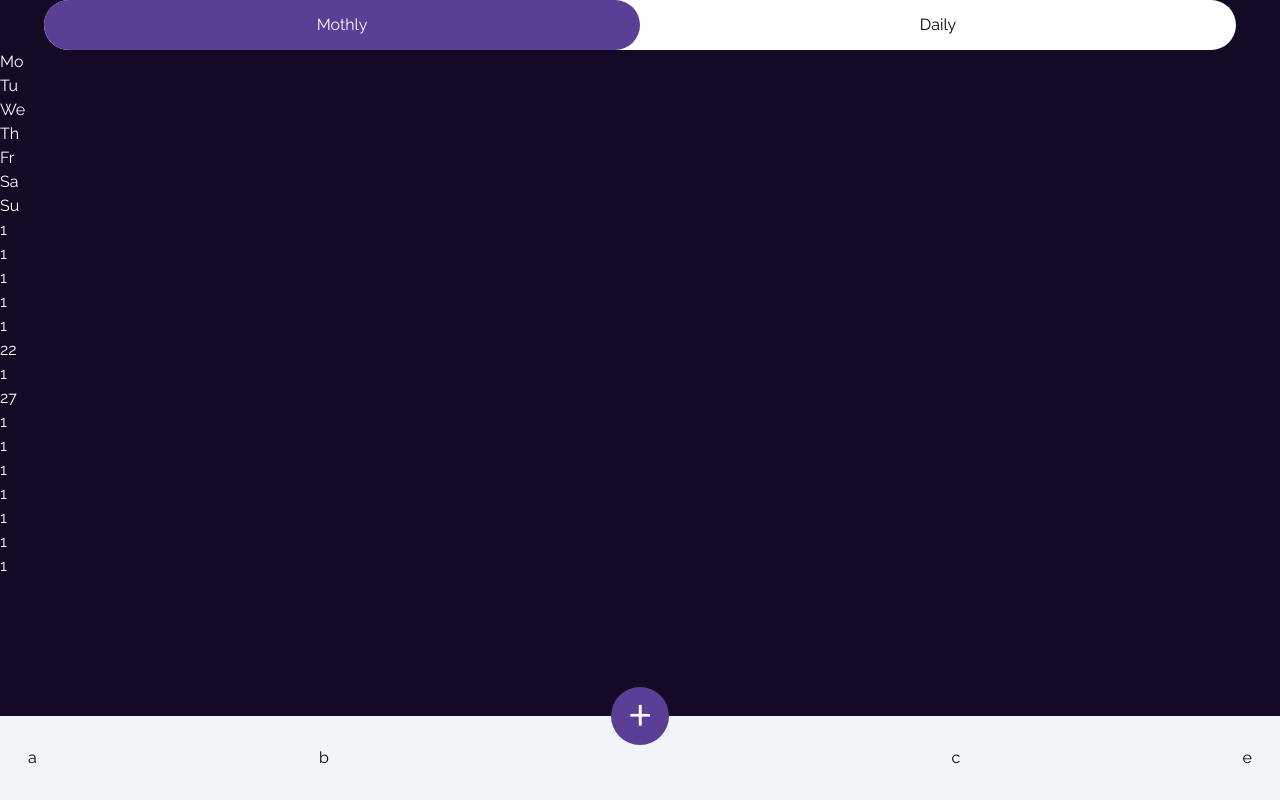
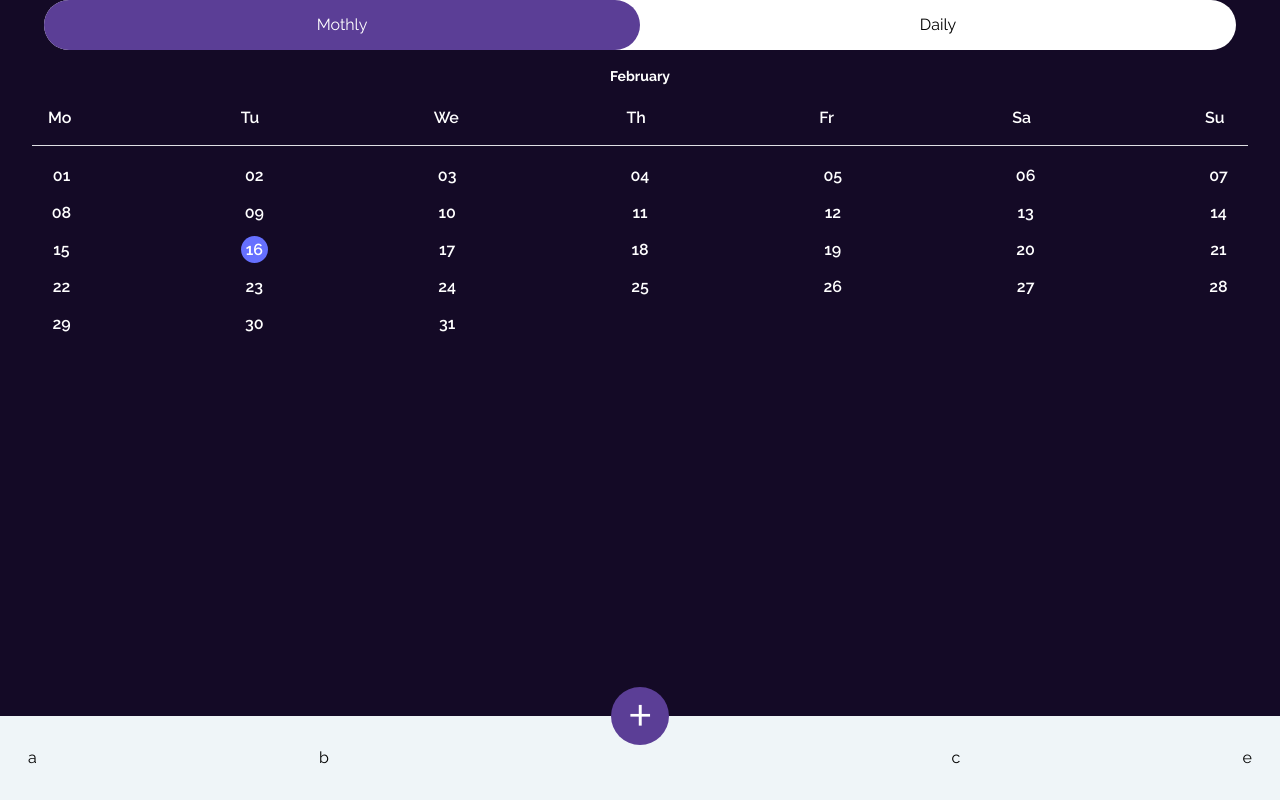
Before and after one commit to jorjodell/todo, a React (Create React App) app: page / in a window 1280 px wide. Built offline with nearby package versions, Linux system fonts and the light colour scheme.

Commit message:
Add calendar days

```diff
--- a/package.json
+++ b/package.json
@@ -7,6 +7,7 @@
     "@testing-library/react": "^13.2.0",
     "@testing-library/user-event": "^13.5.0",
     "clsx": "^1.1.1",
+    "dayjs": "^1.11.2",
     "react": "^18.1.0",
     "react-dom": "^18.1.0",
     "react-hook-form": "^7.31.1",
--- a/public/index.html
+++ b/public/index.html
@@ -12,7 +12,7 @@
     <link rel="apple-touch-icon" href="%PUBLIC_URL%/logo192.png" />
     <link rel="preconnect" href="https://fonts.googleapis.com">
     <link rel="preconnect" href="https://fonts.gstatic.com" crossorigin>
-    <link href="https://fonts.googleapis.com/css2?family=Raleway:wght@300;400;500;700&display=swap" rel="stylesheet">
+    <link href="https://fonts.googleapis.com/css2?family=Raleway:wght@300;400;500;600;700&display=swap" rel="stylesheet">
     <link rel="manifest" href="%PUBLIC_URL%/manifest.json" />
     <!--
       Notice the use of %PUBLIC_URL% in the tags above.
--- a/src/App.js
+++ b/src/App.js
@@ -10,7 +10,9 @@ function App() {
     <div className="bg-dark-bg min-h-screen">
       <div className="logo"></div>
       <ToggleBtn />
-      <Calendar />
+      <div className="px-8">
+        <Calendar />
+      </div>
       <div className="filter"></div>
       <div className="list text-big"></div>
       {openAddModal && <AddModal />}
--- a/src/components/AddModal/AddModal.js
+++ b/src/components/AddModal/AddModal.js
@@ -7,8 +7,6 @@ const AddModal = () => {
   const onSubmit = (data) => {
     console.log(data)
   }
-
-  console.log(errors);
 
   return (
     <div className="modal">
--- a/src/components/Calendar/Calendar.jsx
+++ b/src/components/Calendar/Calendar.jsx
@@ -1,9 +1,21 @@
+import clsx from 'clsx';
+import dayjs from 'dayjs';
 import css from './calendar.module.css'
 
 const Calendar = () => {
+  const firstDate = dayjs().date(1)
+  const dayLen = firstDate.daysInMonth();
+  const days = [];
+
+  for(let i = 0; i < dayLen; i++) {
+    days.push(firstDate.add(i, 'day'))
+  }
+
+
   return (
     <div className={css.calendar}>
-      <div className={css.week}>
+      <p className="text-center mb-5 text-sm font-bold">February</p>
+      <div className={clsx(css.grid, "pb-3 border-b border-[#DFDFE4] mb-4")}>
         <div>Mo</div>
         <div>Tu</div>
         <div>We</div>
@@ -13,21 +25,9 @@ const Calendar = () => {
         <div>Su</div>
       </div>
       <div className={css.grid}>
-        <div>1</div>
-        <div>1</div>
-        <div>1</div>
-        <div>1</div>
-        <div>1</div>
-        <div>22</div>
-        <div>1</div>
-        <div>27</div>
-        <div>1</div>
-        <div>1</div>
-        <div>1</div>
-        <div>1</div>
-        <div>1</div>
-        <div>1</div>
-        <div>1</div>
+        {days.map((day) => (
+          <div key={day.toString()} className={clsx(css.day, { [css.today]: day.isToday() })}>{day.format('DD')}</div>
+        ))}
       </div>
     </div>
   )
--- a/src/components/Calendar/calendar.module.css
+++ b/src/components/Calendar/calendar.module.css
@@ -1,7 +1,23 @@
 .calendar {
-  @apply text-white;
+  @apply text-white font-semibold pt-4;
 }
 
-.week {
+.grid {
+  display: grid;
+  grid-template-columns: repeat(7, 27px);
+  justify-content: space-between;
+  row-gap: 10px;
+  grid-auto-rows: 27px;
+  @apply px-4;
+}
 
+.day {
+  line-height: 27px;
+  text-align: center;
 }
+
+.today {
+  background-color: #6670FF;
+  color: white;
+  border-radius: 50%;
+}
--- a/src/index.js
+++ b/src/index.js
@@ -2,6 +2,10 @@ import React from 'react';
 import ReactDOM from 'react-dom/client';
 import './index.css';
 import App from './App';
+import dayjs from 'dayjs';
+import isToday from 'dayjs/plugin/isToday'
+
+dayjs.extend(isToday)
 
 const root = ReactDOM.createRoot(document.getElementById('root'));
 root.render(
```
Also changed, not shown: 1 other file (tests, documents, lock files or other folders).
